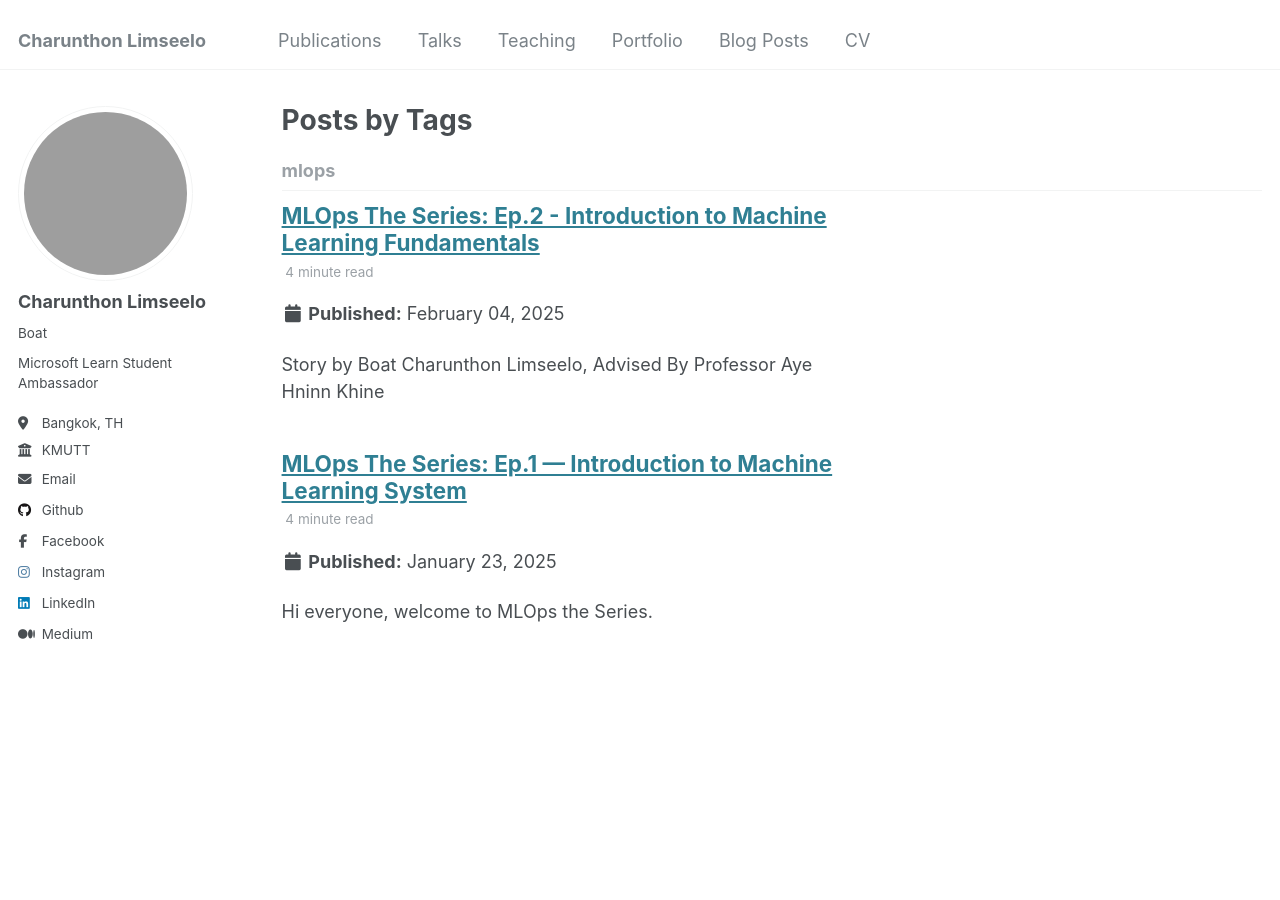
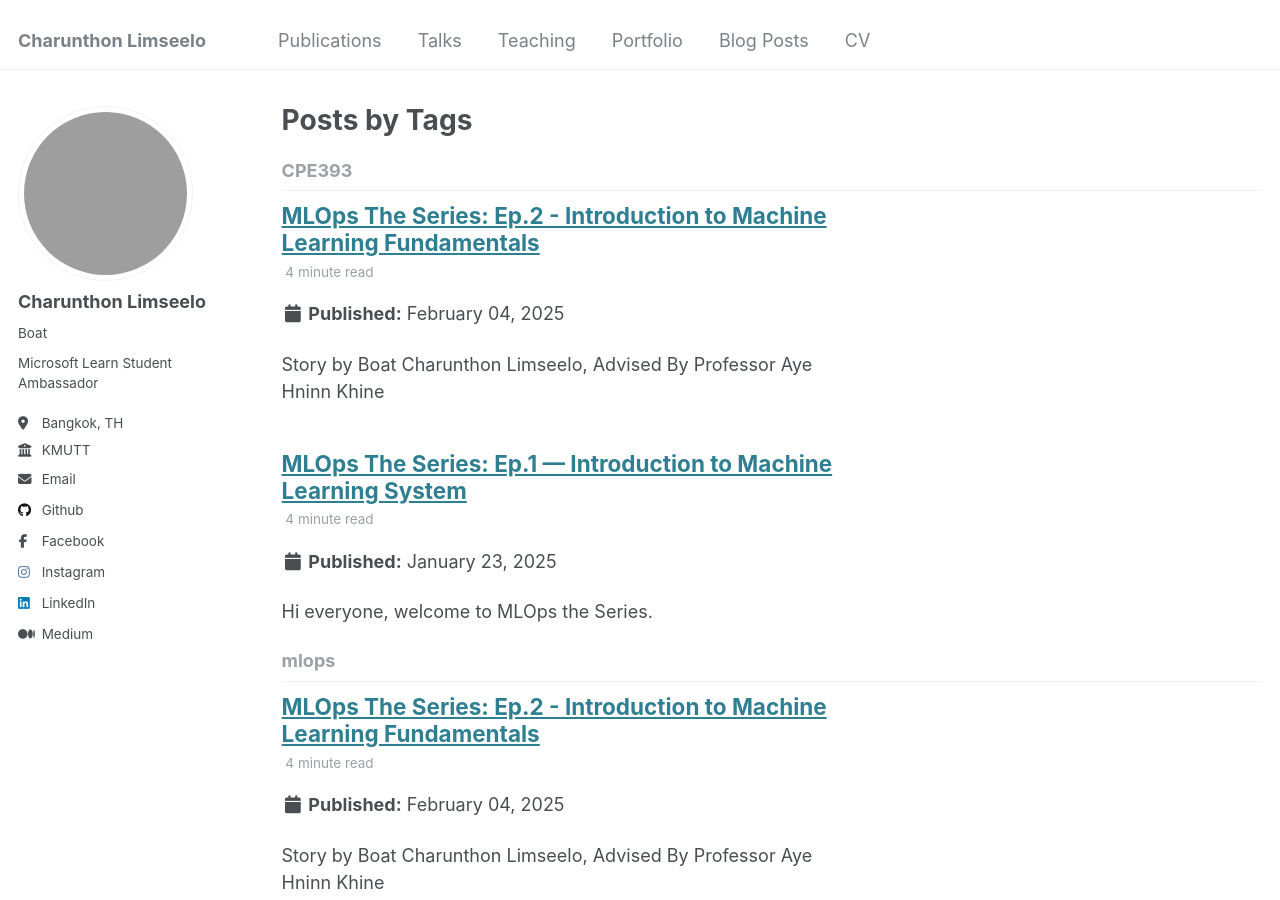
Before and after one commit to chrnthnkmutt/chrnthnkmutt.github.io, a Jekyll site: the page built from _pages/tag-archive.html, in a window 1280 px wide and 900 px high. Built offline with Jekyll 4.4.1, drawn with Linux system fonts in a browser that asks for light colours; grey boxes are pictures that could not be loaded.

Commit message:
add tags

```diff
--- a/_posts/2025-01-23-mlops-ep-1.md
+++ b/_posts/2025-01-23-mlops-ep-1.md
@@ -4,6 +4,7 @@ date: 2025-01-23
 permalink: /posts/2025/01/mlops-ep-1/
 tags:
   - mlops
+  - CPE393
 ---
 
 Hi everyone, welcome to MLOps the Series.
--- a/_posts/2025-02-04-mlops-ep-2.md
+++ b/_posts/2025-02-04-mlops-ep-2.md
@@ -4,6 +4,7 @@ date: 2025-02-04
 permalink: /posts/2025/02/mlops-ep-2/
 tags:
   - mlops
+  - CPE393
 ---
 
 Story by Boat Charunthon Limseelo, Advised By Professor Aye Hninn Khine
```
